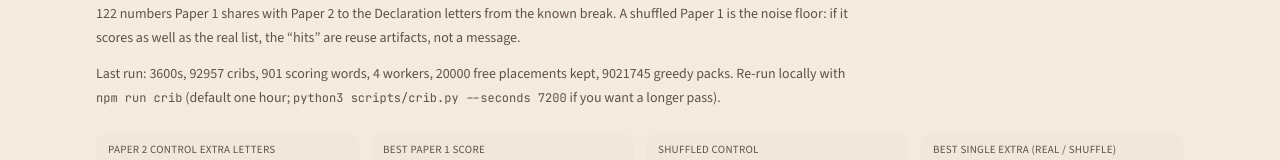
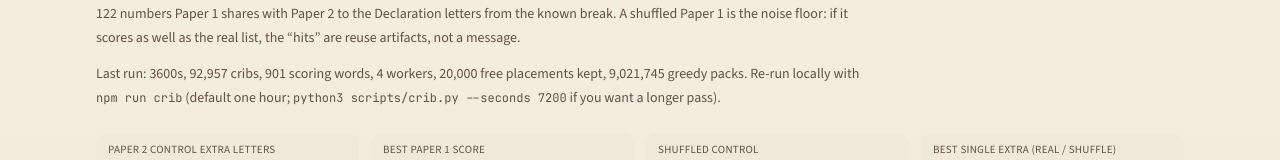
Before and after one commit to rikkus/unbeale, a Next.js app: page / in a window 1280 px wide. Both pictures are taken after a click on the tab "Cribs". Shown: the part 545-705 px from the top of the page. Built offline with nearby package versions, Linux system fonts and the light colour scheme.

Commit message:
Show crib search counts with thousands separators

```diff
--- a/components/CribPanel.tsx
+++ b/components/CribPanel.tsx
@@ -105,14 +105,14 @@ export function CribPanel({ results }: { results: CribResults }) {
           the “hits” are reuse artifacts, not a message.
         </p>
         <p>
-          Last run: {results.seconds.toFixed(0)}s, {results.cribCount} cribs,{" "}
-          {results.dictionarySize} scoring words
+          Last run: {results.seconds.toFixed(0)}s, {results.cribCount.toLocaleString()}{" "}
+          cribs, {results.dictionarySize} scoring words
           {results.workers ? `, ${results.workers} workers` : ""}
           {results.stats.free?.placementsKept
-            ? `, ${results.stats.free.placementsKept} free placements kept`
+            ? `, ${results.stats.free.placementsKept.toLocaleString()} free placements kept`
             : ""}
           {results.stats.free?.greedyKept
-            ? `, ${results.stats.free.greedyKept} greedy packs`
+            ? `, ${results.stats.free.greedyKept.toLocaleString()} greedy packs`
             : ""}
           . Re-run locally with{" "}
           <code className="font-mono text-xs">npm run crib</code> (default one
```
